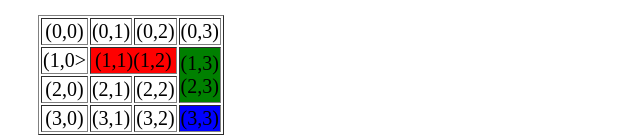
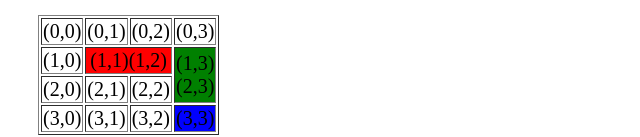
Before and after one commit to Charles0306/HTML2019, a plain HTML site: page h03/Index.html in a window 1280 px wide. Shown: the part 338-475 px from the top of the page, without its empty margins (0-640 px from the left). Drawn offline with Linux system fonts and the light colour scheme.

Commit message:
Hoofdstuk 7

```diff
--- a/h03/Index.html
+++ b/h03/Index.html
@@ -94,7 +94,7 @@
         </tr>
         <tr>
 
-            <td>(1,0></td>
+            <td>(1,0)</td>
             <td colspan="2" bgcolor="red">(1,1)(1,2)</td>
             <td rowspan="2" bgcolor="green">(1,3)<br>(2,3)</td>
         </tr>
```
